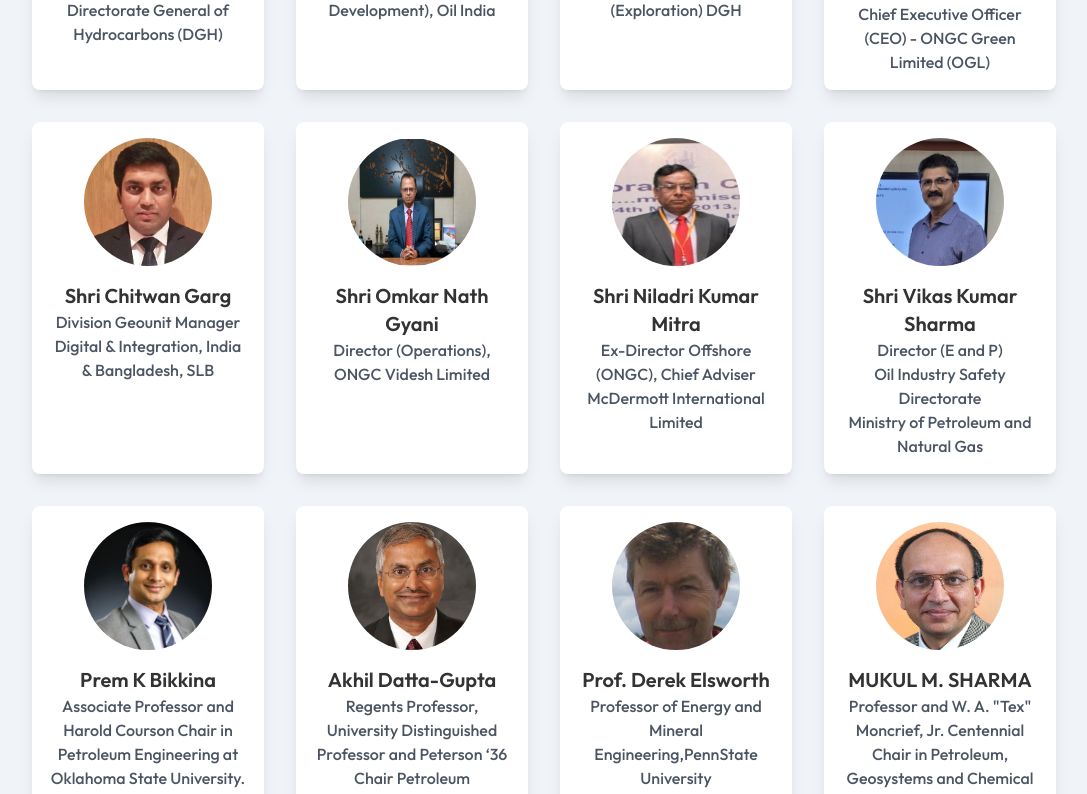
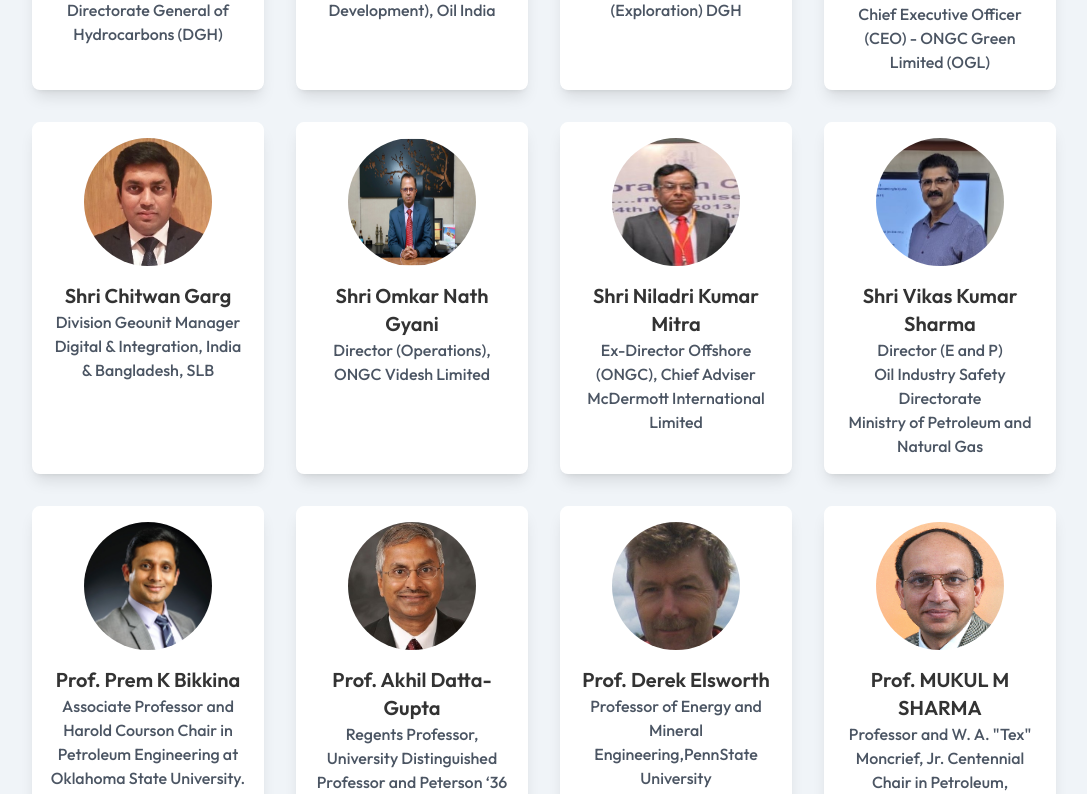
Before and after one commit to SanyogDg/ICPHD-IIT-ISM, a React (Create React App) app in the folder my-app/: page /speakers in a window 1280 px wide. Shown: the part 620-1414 px from the top of the page, without its empty margins (96-1183 px from the left). Built offline with nearby package versions, Linux system fonts and the light colour scheme.

Commit message:
Speaker added, theme responsiveness added, sponser added

```diff
--- a/my-app/src/components/Navbar/Navbar.css
+++ b/my-app/src/components/Navbar/Navbar.css
@@ -10,7 +10,7 @@
     justify-content: space-between;
     z-index: 10;
     height: 100px;
-    transition: background-color 0.3s;
+    /* transition: background-color 0.3s; */
 }
 
 .logo {
@@ -106,7 +106,7 @@
 .navcoloractive {
     background-color: #e1dddd;
     color: black;
-    transition: 1s;
+    /* transition: 1s; */
     position: fixed;
     top: 0;
     left: 0;
@@ -128,14 +128,14 @@
 
 .dropdown-menu {
     position: absolute;
-    top: 100%; /* Ensure it opens below the button */
+    top: 100%;
     left: 0;
     background-color: #fff;
     box-shadow: 0 8px 16px rgba(0,0,0,0.2);
     z-index: 1000;
     display: flex;
     flex-direction: column;
-    width: 200px; /* Adjust the width as needed */
+    width: 200px;
   }
 
   .dropdown-item {
--- a/my-app/src/components/Navbar/Navbar.jsx
+++ b/my-app/src/components/Navbar/Navbar.jsx
@@ -14,7 +14,7 @@ const Navbar = ({ contactRef }) => {
 
   useEffect(() => {
     const handleScroll = () => {
-      window.scrollY > 40 ? setColornav(true) : setColornav(false);
+      window.scrollY > 47 ? setColornav(true) : setColornav(false);
     };
     window.addEventListener('scroll', handleScroll);
 
--- a/my-app/src/components/Schedule/Timeline.module.css
+++ b/my-app/src/components/Schedule/Timeline.module.css
@@ -6,6 +6,7 @@
   background-color: #f1f3f7;
   padding: 20px 0;
   min-width: 460px;
+  height: 60vh;
 }
 
 .header {
--- a/my-app/src/components/Speakers/Speakers.js
+++ b/my-app/src/components/Speakers/Speakers.js
@@ -75,12 +75,12 @@ const speakersList = [
   },
   {
     image: premk,
-    name: 'Prem K Bikkina',
+    name: 'Prof. Prem K Bikkina',
     designation: 'Associate Professor and Harold Courson Chair in Petroleum Engineering at Oklahoma State University.',
   },
   {
     image: akhil,
-    name: 'Akhil Datta-Gupta',
+    name: 'Prof. Akhil Datta-Gupta',
     designation: 'Regents Professor, University Distinguished Professor and Peterson ‘36 Chair Petroleum Engineering, Texas A&MU.',
   },
   {
@@ -90,7 +90,7 @@ const speakersList = [
   },
   {
     image:mukul,
-    name: 'MUKUL M. SHARMA',
+    name: 'Prof. MUKUL M SHARMA',
     designation:'Professor and W. A. "Tex" Moncrief, Jr. Centennial Chair in Petroleum, Geosystems and Chemical Engineering'
   },
   {
--- a/my-app/src/components/Speakerslide/speakerslide.js
+++ b/my-app/src/components/Speakerslide/speakerslide.js
@@ -74,12 +74,12 @@ const speakers = [
   },
   {
     img: premk,
-    name: 'Prem K Bikkina',
+    name: 'Prof. Prem K Bikkina',
     designation: 'Associate Professor and Harold Courson Chair in Petroleum Engineering at Oklahoma State University.',
   },
   {
     img: akhil,
-    name: 'Akhil Datta-Gupta',
+    name: 'Prof.Akhil Datta-Gupta',
     designation: 'University Distinguished Professor and Peterson ‘36 Chair Petroleum Engineering, Texas A&MU.',
   },
   {
@@ -89,7 +89,7 @@ const speakers = [
   },
   {
     img: mukulsh,
-    name: 'MUKUL M. SHARMA',
+    name: 'Prof. MUKUL M SHARMA',
     designation:'Professor and W. A. "Tex" Moncrief, Jr. Centennial Chair in Petroleum, Geosystems and Chemical Engineering'
   },
   {
--- a/my-app/src/components/Sponsorslide/sponsorslide.js
+++ b/my-app/src/components/Sponsorslide/sponsorslide.js
@@ -5,6 +5,7 @@ import "slick-carousel/slick/slick-theme.css";
 import './sponsorslide.css';
 import Marquee from "react-fast-marquee";
 import rg from '../.././images/oilIndia.png'
+import sp from '../.././images/sunpetro.png'
 
 
 const data = [
@@ -13,10 +14,10 @@ const data = [
     name: "OIL INDIA"
 
   },
-  // {
-  //   img: `/Sponserslideimg/placeholder-sponser.jpg`,
-  //   name: "Sponser"
-  // },
+  {
+    img: `${sp}`,
+    name: "Sun Petrochemicals"
+  },
   // {
   //   img: `/Sponserslideimg/placeholder-sponser.jpg`,
   //   name: "Sponser"
@@ -42,7 +43,7 @@ function Sponsers() {
     <div className='main '>
       <div className='flex justify-center align-center text-3xl font-bold text-white '>Our Sponser</div>
       <div className='mt-5'>
-              {/* <Marquee pauseOnClick speed={100} direction='right'> */}
+              <Marquee pauseOnClick speed={100} direction='right'>
           {data.map((d) => (
             <div key={d.name} className=' h-200  pt-3 rounded-2xl px-12 mt-0 mb-0'>
 
@@ -58,7 +59,7 @@ function Sponsers() {
 
           )
           )}
-        {/* </Marquee> */}
+        </Marquee>
       </div>
     </div>
   );
--- a/my-app/src/components/Themes/ThemedSection.css
+++ b/my-app/src/components/Themes/ThemedSection.css
@@ -10,6 +10,7 @@
   overflow: hidden;
   box-shadow: 0 4px 8px rgba(0, 0, 0, 0.1);
   transition: transform 0.5s, opacity 0.5s;
+  /* flex-direction: row; */
 }
 
 .themed-section.reverse {
@@ -18,8 +19,8 @@
 
 .themed-section-image {
   flex: 1;
-  max-width: 35%; /* Further reduced max-width */
-  padding: 10px; /* Padding for separation */
+  max-width: 35%;
+  padding: 10px;
 }
 
 .themed-section-image img {
@@ -32,7 +33,7 @@
 .themed-section-content {
   flex: 1;
   text-align: center;
-  max-width: 48%; /* Further reduced max-width */
+  max-width: 48%;
   padding: 10px;
   background: #f9f9f9;
   border-radius: 10px;
@@ -40,7 +41,7 @@
   display: flex;
   flex-direction: column;
   justify-content: center;
-  margin-left: 10px; /* Margin for separation */
+  margin-left: 10px;
 }
 
 .themed-section-content h2 {
@@ -56,7 +57,7 @@
 
 @media (max-width: 768px) {
   .themed-section {
-    flex-direction: column;
+    flex-direction: row;
     width: 100%;
   }
 
--- a/my-app/src/pages/sponsors/Sponsorspage.jsx
+++ b/my-app/src/pages/sponsors/Sponsorspage.jsx
@@ -8,14 +8,14 @@ export const Sponsorspage = () => {
       <div className="flex justify-center items-center mt-8">
         <h1 className="text-red-600 text-3xl md:text-4xl lg:text-5xl mb-6">Sponsors</h1>
       </div>
-      <div className="w-full flex flex-col md:flex-row items-center justify-center space-y-8 md:space-y-0 md:space-x-8 lg:space-x-16 mt-8 gap-[5rem]" >
+      <div className="w-full flex flex-col md:flex-row items-center justify-center space-y-8 md:space-y-0 md:space-x-8 lg:space-x-16 mt-8 gap-[8rem]" >
 
-        <div className="flex flex-col items-center">
+        <div className="flex flex-col items-center p-4">
           <img src={rg} className="w-32 md:w-40 lg:w-48 p-2 " alt="Oil India" />
           <h2 className="text-xl md:text-2xl lg:text-3xl mt-4 text-blue-500">Oil India</h2>
         </div>
 
-        <div className="flex flex-col items-center">
+        <div className="flex flex-col items-center p-4">
           <img src='./sunpetro.png' className="w-32 md:w-40 lg:w-48 p-2" alt="Sun Petrochemicals" />
           <h2 className="text-xl md:text-2xl lg:text-3xl mt-4 text-blue-500">Sun Petrochemicals</h2>
         </div>
```
Also changed, not shown: my-app/src/images/sunpetro.png (added).
